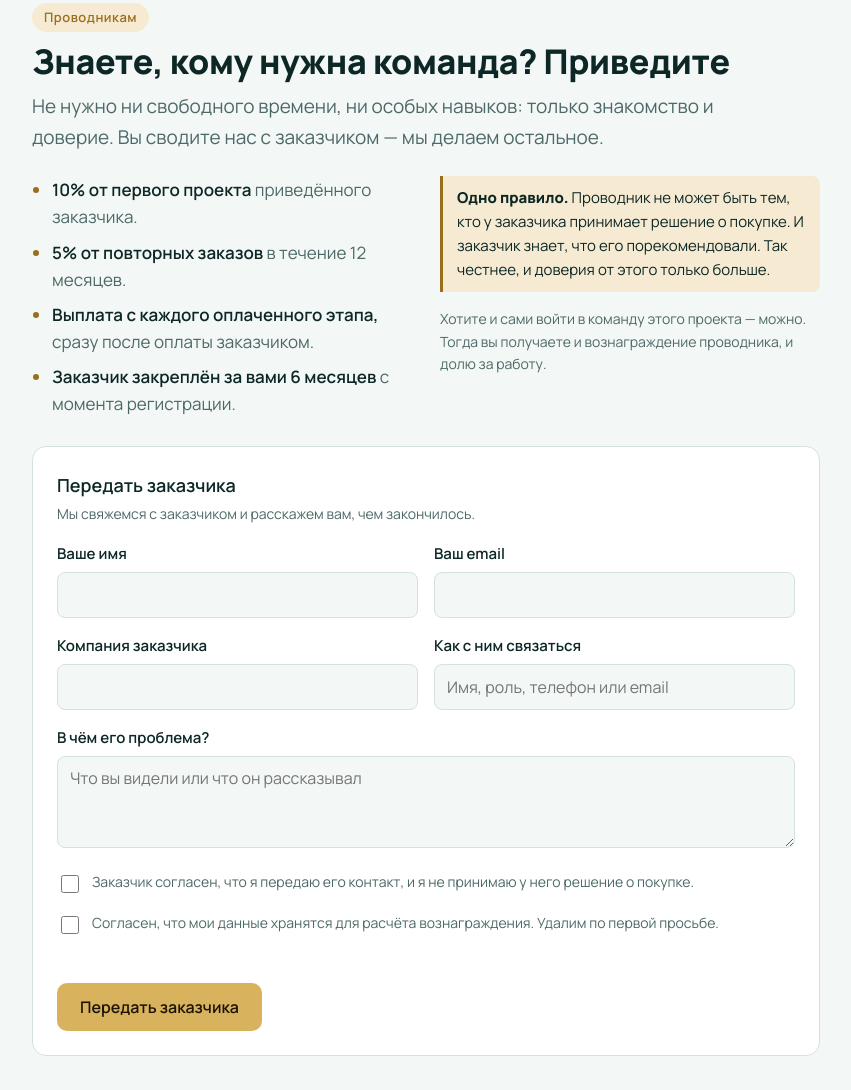
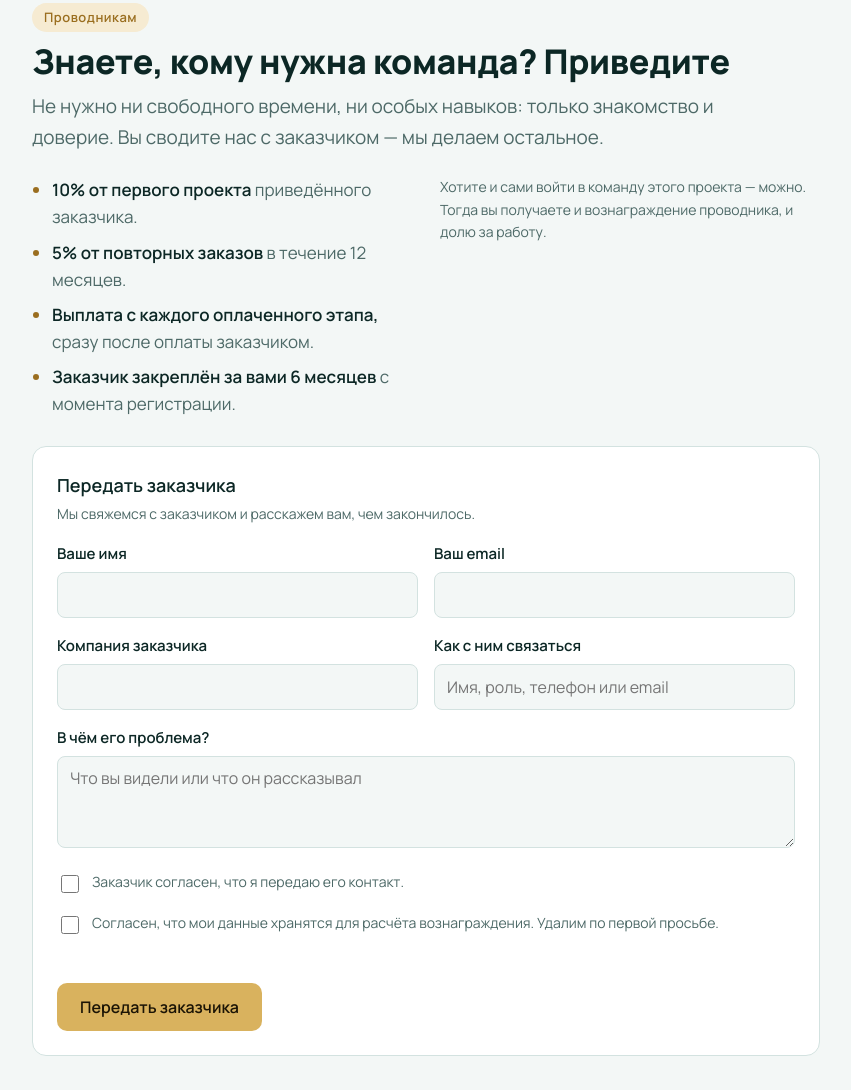
Before and after one commit to amalor-ai/circle, a plain HTML site: page index.html in a window 1280 px wide. Shown: the part 4245-5335 px from the top of the page, without its empty margins (214-1065 px from the left). Drawn offline with Linux system fonts and the light colour scheme.

Commit message:
Remove the decision-maker rule from the guides section
Co-Authored-By: Claude Opus 5.5 <noreply@anthropic.com>
Claude-Session: https://claude.ai/code/session_01TyQH9F93H2uKK4nuHDDbrg

```diff
--- a/index.html
+++ b/index.html
@@ -304,7 +304,6 @@ footer{padding-block:36px 48px;border-top:1px solid var(--line);font-size:14px;c
       <li><b>Заказчик закреплён за вами 6 месяцев</b> с момента регистрации.</li>
     </ul>
     <div class="stack">
-      <p class="rule"><b>Одно правило.</b> Проводник не может быть тем, кто у заказчика принимает решение о покупке. И заказчик знает, что его порекомендовали. Так честнее, и доверия от этого только больше.</p>
       <p class="when">Хотите и сами войти в команду этого проекта — можно. Тогда вы получаете и вознаграждение проводника, и долю за работу.</p>
     </div>
   </div>
@@ -323,7 +322,7 @@ footer{padding-block:36px 48px;border-top:1px solid var(--line);font-size:14px;c
       </div>
       <div><label for="g-pain">В чём его проблема?</label>
         <textarea id="g-pain" name="client_pain" placeholder="Что вы видели или что он рассказывал" required></textarea></div>
-      <label class="consent"><input type="checkbox" id="g-ok" data-consent data-msg="Отметьте, что заказчик согласен: без этого мы не можем ему звонить."><span>Заказчик согласен, что я передаю его контакт, и я не принимаю у него решение о покупке.</span></label>
+      <label class="consent"><input type="checkbox" id="g-ok" data-consent data-msg="Отметьте, что заказчик согласен: без этого мы не можем ему звонить."><span>Заказчик согласен, что я передаю его контакт.</span></label>
       <label class="consent"><input type="checkbox" id="g-consent" data-consent><span>Согласен, что мои данные хранятся для расчёта вознаграждения. Удалим по первой просьбе.</span></label>
       <p class="err" role="alert"></p>
       <div><button class="btn" type="submit">Передать заказчика</button></div>
```
